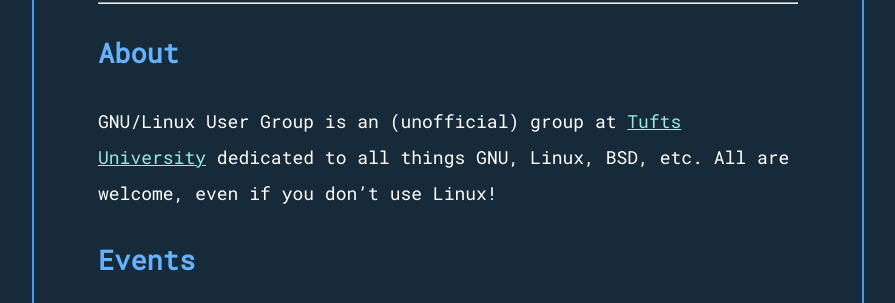
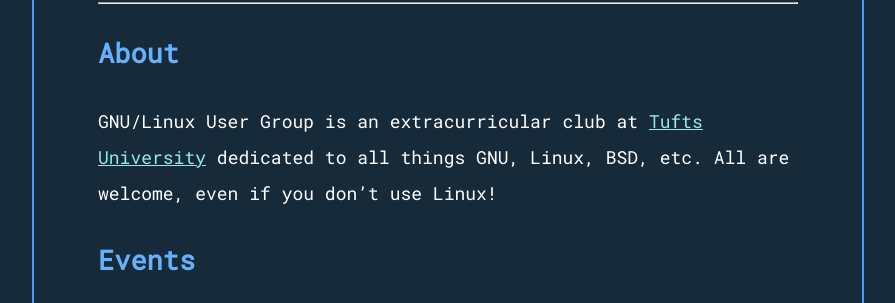
Before and after one commit to tuftsglug/website, a Jekyll site: the page built from index.md, in a window 1280 px wide. Shown: the part 157-460 px from the top of the page, without its empty margins (192-1087 px from the left). Built offline with Jekyll 4.4.1, drawn with Linux system fonts in a browser that asks for light colours.

Commit message:
removed the word unofficial

```diff
--- a/index.md
+++ b/index.md
@@ -4,7 +4,7 @@ layout: default
 
 ## About
 
-GNU/Linux User Group is an (unofficial) group at [Tufts University](https://www.tufts.edu/)
+GNU/Linux User Group is an extracurricular club at [Tufts University](https://www.tufts.edu/)
 dedicated to all things GNU, Linux, BSD, etc. All are welcome, even if you don't use Linux!
 
 
```
